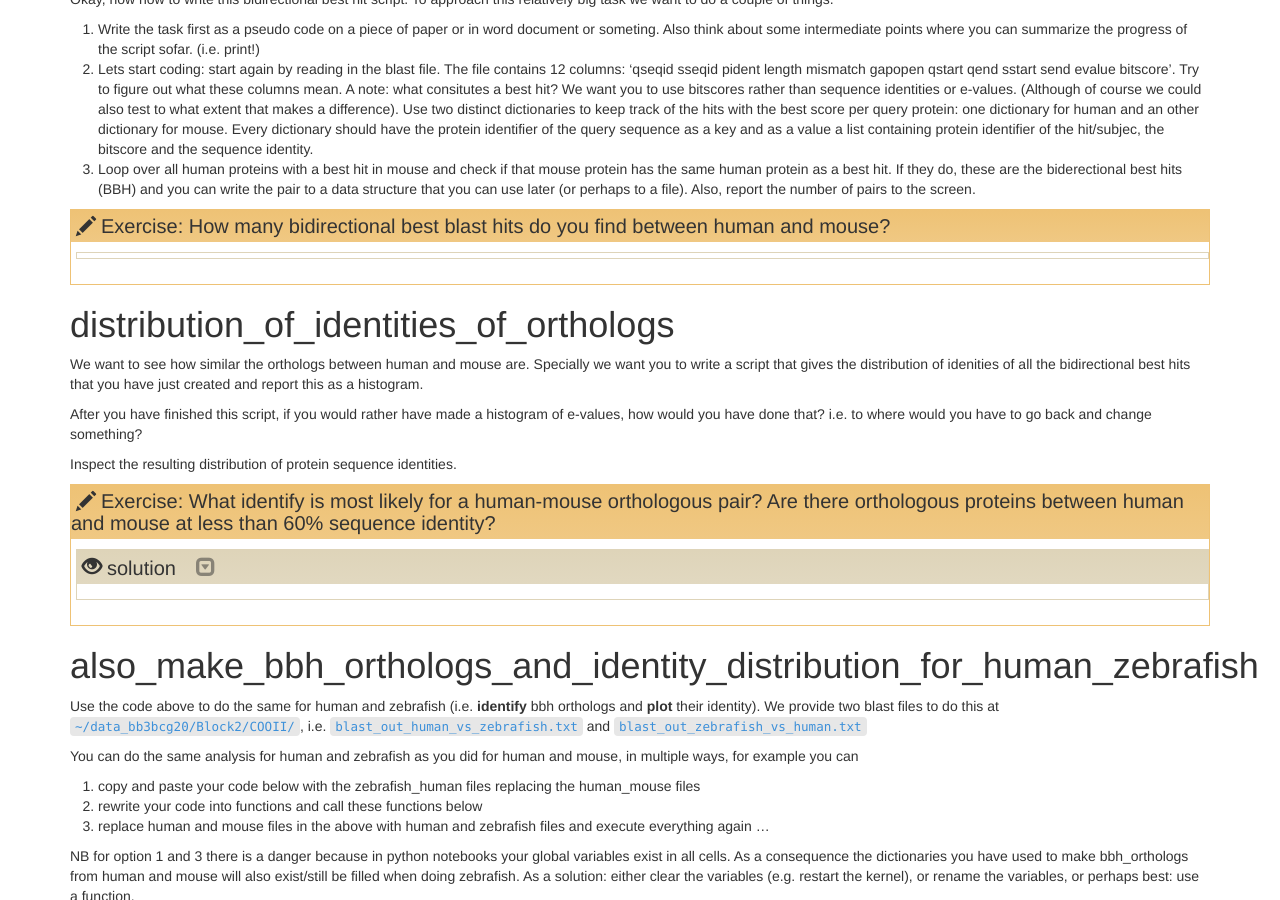
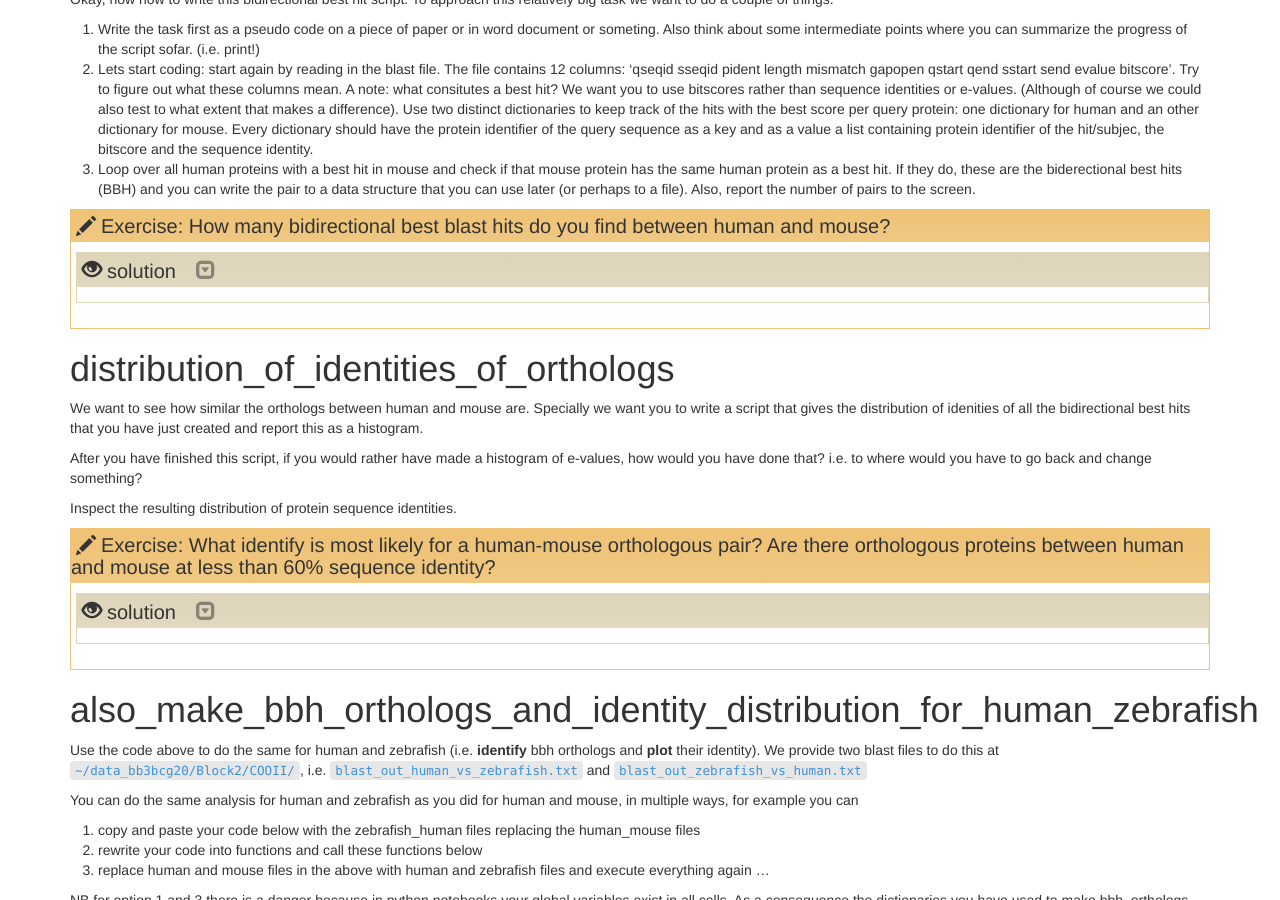
Before and after one commit to TeamMGE/GenomeBioinformaticsCourse, a Jekyll site: the page built from _episodes/50-COOII.md, in a window 1280 px wide and 900 px high, scrolled down 950 px. Built offline with Jekyll 4.4.1, drawn with Linux system fonts in a browser that asks for light colours.

Commit message:
Update 50-COOII.md

```diff
--- a/_episodes/50-COOII.md
+++ b/_episodes/50-COOII.md
@@ -45,7 +45,7 @@ Okay, now how to write this bidirectional best hit script. To approach this rela
 
 > ## Exercise:  How many bidirectional best blast hits do you find between human and mouse?
 >
-> >> ## solution
+>> ## solution
 >> 17181
 >{: .solution}
 {: .challenge}
```
